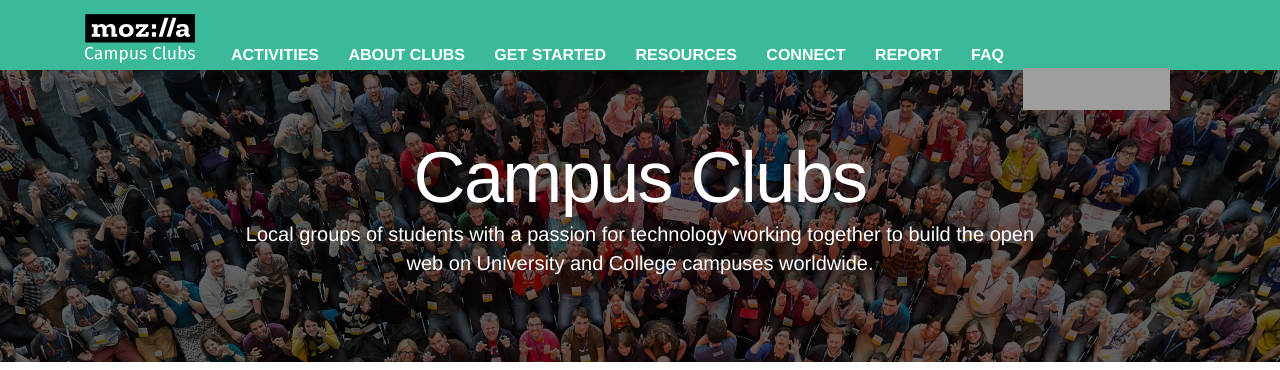
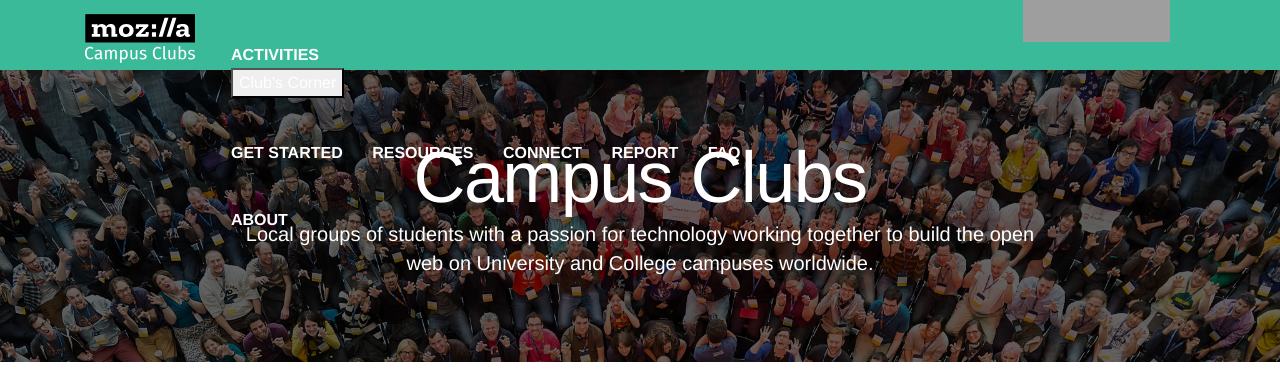
Before and after one commit to mozilla/mozilla-campus-clubs, a Jekyll site: the page built from index.html, in a window 1280 px wide and 900 px high, cut to the strip 0-370 px from the top of the window. Built offline with Jekyll 4.4.1, drawn with Linux system fonts in a browser that asks for light colours; some web fonts are replaced; grey boxes are pictures that could not be loaded.

Commit message:
dropdown added

```diff
--- a/_includes/header.html
+++ b/_includes/header.html
@@ -9,12 +9,22 @@
       </button>
       <div class="collapse navbar-toggleable-md" id="exCollapsingNavbar">
         <a class="nav-link" href="/activities/">Activities</a>
-        <a class="nav-link" href="/about/">About Clubs</a>
-        <a class="nav-link" href="/get-started/">Get Started</a>
-        <a class="nav-link" href="/resources/">Resources</a>
-        <a class="nav-link" href="/connect/">Connect</a>
-        <a class="nav-link" href="/report/#">Report</a>
-        <a class="nav-link" href="/faq/">FAQ</a>
+
+      <div class="dropdown">
+        <button class="nav-link" href="">Club's Corner</button>
+        <div class="dropdown-content">
+            <a class="nav-link" href="/get-started/">Get Started</a>
+            <a class="nav-link" href="/resources/">Resources</a>
+            <a class="nav-link" href="/connect/">Connect</a>
+            <a class="nav-link" href="/report/#">Report</a>
+            <a class="nav-link" href="/faq/">FAQ</a>
+        </div>
+
+      </div>
+
+
+                <a class="nav-link" href="/about/">About</a>
+
       </div>
 
       <div id="tabzilla" class="hidden-lg-down">
```
